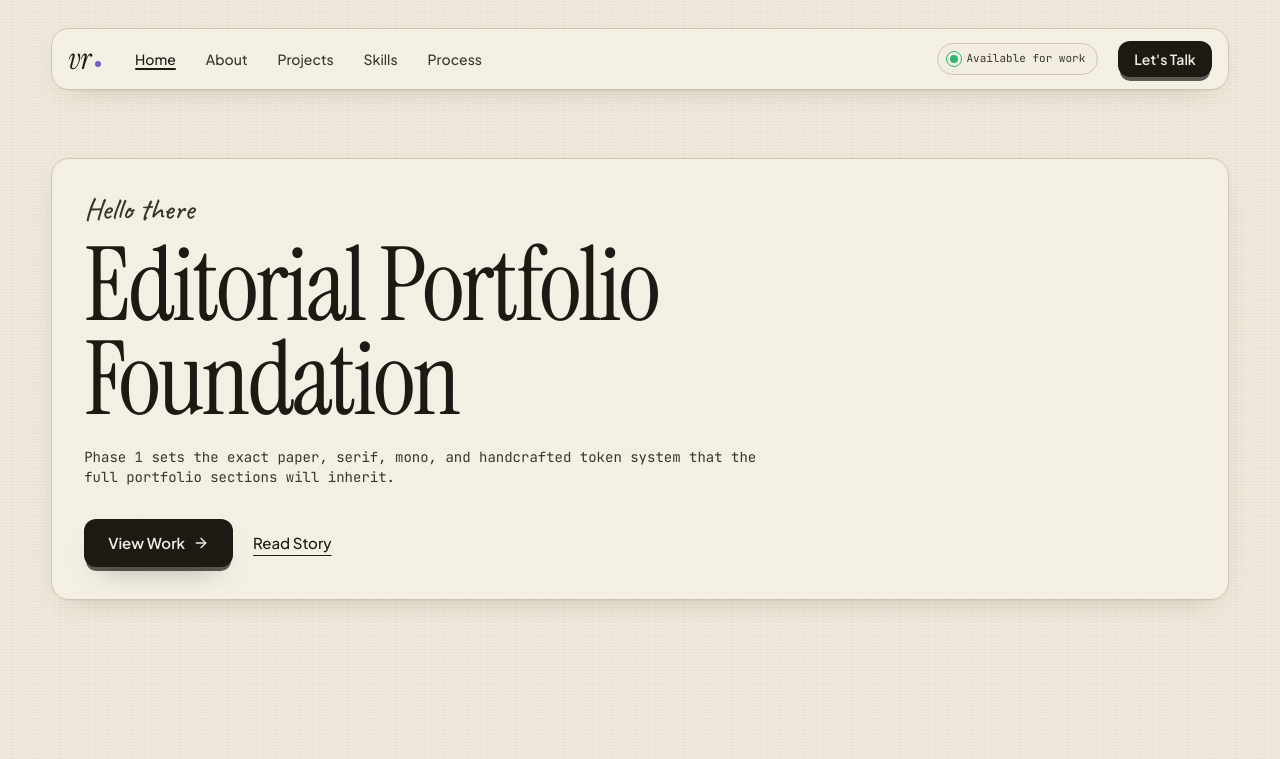
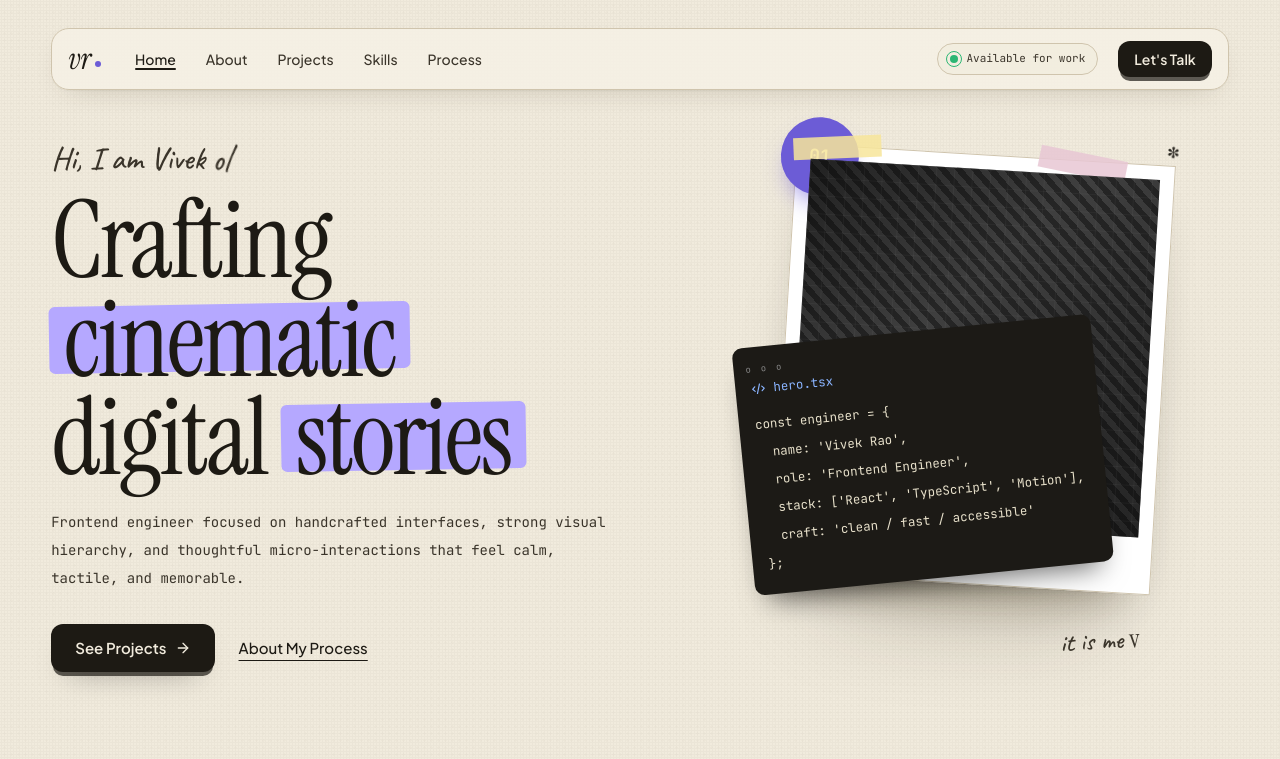
Before and after one commit to KEX-03/Portfolio-V2, a React (Vite) app: page / in a window 1280 px wide. Shown: the top 759 px of the page. Built offline with nearby package versions, Linux system fonts and the light colour scheme.

Commit message:
Build cinematic hero section

```diff
--- a/src/index.css
+++ b/src/index.css
@@ -92,6 +92,75 @@ body::before {
   color: var(--ink);
 }
 
+@keyframes wave {
+  0%,
+  70%,
+  100% {
+    transform: rotate(0deg);
+  }
+  10% {
+    transform: rotate(14deg);
+  }
+  20% {
+    transform: rotate(-8deg);
+  }
+  30% {
+    transform: rotate(14deg);
+  }
+  40% {
+    transform: rotate(-4deg);
+  }
+  50% {
+    transform: rotate(10deg);
+  }
+  60% {
+    transform: rotate(0deg);
+  }
+}
+
+@keyframes twinkle {
+  0%,
+  100% {
+    opacity: 0.4;
+    transform: scale(0.9);
+  }
+  50% {
+    opacity: 1;
+    transform: scale(1.15);
+  }
+}
+
+.hero-highlight {
+  position: relative;
+  display: inline-block;
+  padding: 0 0.12em;
+}
+
+.hero-highlight::before {
+  content: "";
+  position: absolute;
+  inset: 14% -2px 18%;
+  z-index: -1;
+  border-radius: 6px;
+  background: var(--accent);
+  transform: rotate(-1deg);
+}
+
+.hero-scribble {
+  fill: none;
+  stroke: var(--ink);
+  stroke-width: 1.5;
+  stroke-dasharray: 400;
+  stroke-dashoffset: 400;
+  animation: draw-scribble 1.2s cubic-bezier(0.6, 0.1, 0.2, 1) 0.55s forwards;
+}
+
+@keyframes draw-scribble {
+  to {
+    stroke-dashoffset: 0;
+  }
+}
+
 @layer utilities {
   .paper-panel {
     background: color-mix(in oklab, var(--paper-3) 80%, transparent);
--- a/src/pages/HomePage.tsx
+++ b/src/pages/HomePage.tsx
@@ -1,40 +1,12 @@
-import { motion } from "framer-motion";
+import { HeroSection } from "@/sections/HeroSection";
 import { Section } from "@/components/layout/Section";
-import { PrimaryButton } from "@/components/ui/PrimaryButton";
-import { SecondaryButton } from "@/components/ui/SecondaryButton";
-import { fadeInUp, staggerSoft } from "@/utils/motion";
 
 const placeholderSectionClass = "paper-panel rounded-[var(--radius-panel)] p-6 sm:p-8";
 
 export function HomePage() {
   return (
     <>
-      <Section id="home" aria-label="Portfolio foundation preview">
-        <motion.div
-          className={placeholderSectionClass}
-          variants={staggerSoft}
-          initial="initial"
-          animate="animate"
-        >
-          <motion.p variants={fadeInUp} className="font-hand text-3xl text-ink-2">
-            Hello there
-          </motion.p>
-          <motion.h1
-            variants={fadeInUp}
-            className="mt-3 max-w-3xl font-serif text-[clamp(3.25rem,8vw,7.5rem)] leading-[0.92] tracking-[-0.025em]"
-          >
-            Editorial Portfolio Foundation
-          </motion.h1>
-          <motion.p variants={fadeInUp} className="mt-5 max-w-2xl font-mono text-sm text-ink-2">
-            Phase 1 sets the exact paper, serif, mono, and handcrafted token system that the full portfolio
-            sections will inherit.
-          </motion.p>
-          <motion.div variants={fadeInUp} className="mt-8 flex flex-wrap items-center gap-4">
-            <PrimaryButton type="button">View Work</PrimaryButton>
-            <SecondaryButton type="button">Read Story</SecondaryButton>
-          </motion.div>
-        </motion.div>
-      </Section>
+      <HeroSection />
 
       <Section id="about" aria-label="About section placeholder">
         <div className={placeholderSectionClass} />
--- /dev/null
+++ b/src/sections/HeroSection.tsx
@@ -0,0 +1,107 @@
+import { motion } from "framer-motion";
+import { Code2 } from "lucide-react";
+import { PrimaryButton } from "@/components/ui/PrimaryButton";
+import { SecondaryButton } from "@/components/ui/SecondaryButton";
+import { fadeInUp, staggerSoft } from "@/utils/motion";
+
+const codeLines = [
+  "const engineer = {",
+  "  name: 'Vivek Rao',",
+  "  role: 'Frontend Engineer',",
+  "  stack: ['React', 'TypeScript', 'Motion'],",
+  "  craft: 'clean / fast / accessible'",
+  "};",
+];
+
+export function HeroSection() {
+  return (
+    <section id="home" aria-label="Hero" className="relative grid gap-12 pb-8 pt-14 lg:grid-cols-[1.05fr_1fr] lg:items-center">
+      <motion.div variants={staggerSoft} initial="initial" animate="animate" className="relative">
+        <motion.p variants={fadeInUp} className="inline-flex items-center gap-2 font-hand text-[32px] text-ink-2">
+          Hi, I am Vivek
+          <span aria-hidden="true" className="inline-block origin-[70%_70%] animate-[wave_2.6s_ease-in-out_infinite]">
+            o/
+          </span>
+        </motion.p>
+
+        <motion.h1
+          variants={fadeInUp}
+          className="mt-2 max-w-[13ch] font-serif text-[clamp(4rem,8.4vw,7.75rem)] leading-[0.92] tracking-[-0.025em]"
+        >
+          Crafting <span className="hero-highlight">cinematic</span> digital <span className="hero-highlight">stories</span>
+        </motion.h1>
+
+        <motion.svg
+          variants={fadeInUp}
+          viewBox="0 0 160 60"
+          className="pointer-events-none absolute -right-8 top-[44%] hidden h-[60px] w-[160px] lg:block"
+          aria-hidden="true"
+        >
+          <path className="hero-scribble" d="M4 24 C 30 10, 54 45, 80 26 S 126 12, 156 30" />
+        </motion.svg>
+
+        <motion.p variants={fadeInUp} className="mt-5 max-w-xl font-mono text-sm leading-7 text-ink-2">
+          Frontend engineer focused on handcrafted interfaces, strong visual hierarchy, and thoughtful
+          micro-interactions that feel calm, tactile, and memorable.
+        </motion.p>
+
+        <motion.div variants={fadeInUp} className="mt-8 flex flex-wrap items-center gap-5">
+          <PrimaryButton type="button">See Projects</PrimaryButton>
+          <SecondaryButton type="button">About My Process</SecondaryButton>
+        </motion.div>
+      </motion.div>
+
+      <motion.div
+        initial={{ opacity: 0, y: 18 }}
+        animate={{ opacity: 1, y: 0 }}
+        transition={{ duration: 0.7, ease: [0.22, 1, 0.36, 1], delay: 0.12 }}
+        className="relative mx-auto h-[470px] w-full max-w-[420px] sm:h-[520px]"
+      >
+        <motion.div
+          animate={{ y: [0, -8, 0], rotate: [2, 1.2, 2] }}
+          transition={{ duration: 8, repeat: Infinity, ease: "easeInOut" }}
+          className="absolute right-0 top-4 h-[430px] w-[min(100%,380px)] rotate-[2deg] border border-line bg-white p-3.5 pb-14 shadow-[0_1px_0_rgba(60,50,30,0.05),0_30px_50px_-30px_rgba(40,30,10,0.45),0_80px_100px_-60px_rgba(40,30,10,0.3)]"
+        >
+          <span className="absolute -left-4 -top-7 grid size-[78px] place-content-center rounded-full bg-accent-deep font-mono text-lg font-bold text-white shadow-[0_14px_24px_-10px_color-mix(in_oklab,var(--accent-deep)_70%,transparent)]">
+            01
+          </span>
+          <span className="absolute -right-1 -top-6 font-serif text-3xl text-ink animate-[twinkle_2.2s_ease-in-out_infinite]">
+            *
+          </span>
+          <span className="absolute -left-1 top-[-10px] h-[22px] w-[88px] -rotate-[6deg] bg-tape/85" />
+          <span className="absolute right-12 top-[-8px] h-[22px] w-[88px] rotate-[8deg] bg-[#e8c7d4]/85" />
+
+          <div className="relative h-full bg-[linear-gradient(135deg,rgba(0,0,0,0.55),rgba(0,0,0,0.15)_40%,rgba(0,0,0,0.5)),repeating-linear-gradient(45deg,#4a4a4a_0_6px,#2c2c2c_6px_12px)] p-4">
+            <div className="absolute inset-0 opacity-25 [background-size:18px_18px] [background-image:linear-gradient(to_right,rgba(255,255,255,0.15)_1px,transparent_1px),linear-gradient(to_bottom,rgba(255,255,255,0.15)_1px,transparent_1px)]" />
+            <p className="absolute bottom-4 left-1/2 -translate-x-1/2 rounded bg-black/45 px-2 py-1 font-mono text-xs text-[#e9e3d4]">
+              [ portrait ]
+            </p>
+          </div>
+        </motion.div>
+
+        <motion.article
+          animate={{ y: [0, -10, 0], rotate: [-3, -2.2, -3] }}
+          transition={{ duration: 7, repeat: Infinity, ease: "easeInOut", delay: 0.3 }}
+          className="absolute bottom-20 left-0 w-[min(90%,360px)] -rotate-3 rounded-[10px] bg-[#1c1a16] px-4 pb-4 pt-7 font-mono text-[12.5px] leading-7 text-[#e8e1cb] shadow-[0_18px_28px_-14px_rgba(0,0,0,0.6)]"
+        >
+          <div className="absolute left-3 top-2 text-[9px] tracking-[0.25em] text-[#888]">o o o</div>
+          <div className="mb-2 inline-flex items-center gap-2 text-[#8ab4ff]">
+            <Code2 className="size-3.5" />
+            <span>hero.tsx</span>
+          </div>
+          <pre className="m-0 whitespace-pre-wrap font-mono text-[12.5px] leading-7 text-[#e8e1cb]">
+            {codeLines.join("\n")}
+          </pre>
+        </motion.article>
+
+        <motion.p
+          animate={{ y: [0, -4, 0] }}
+          transition={{ duration: 5, repeat: Infinity, ease: "easeInOut" }}
+          className="absolute bottom-0 right-6 -rotate-3 font-hand text-[26px] text-ink-2"
+        >
+          it is me <span className="font-serif">v</span>
+        </motion.p>
+      </motion.div>
+    </section>
+  );
+}
```
